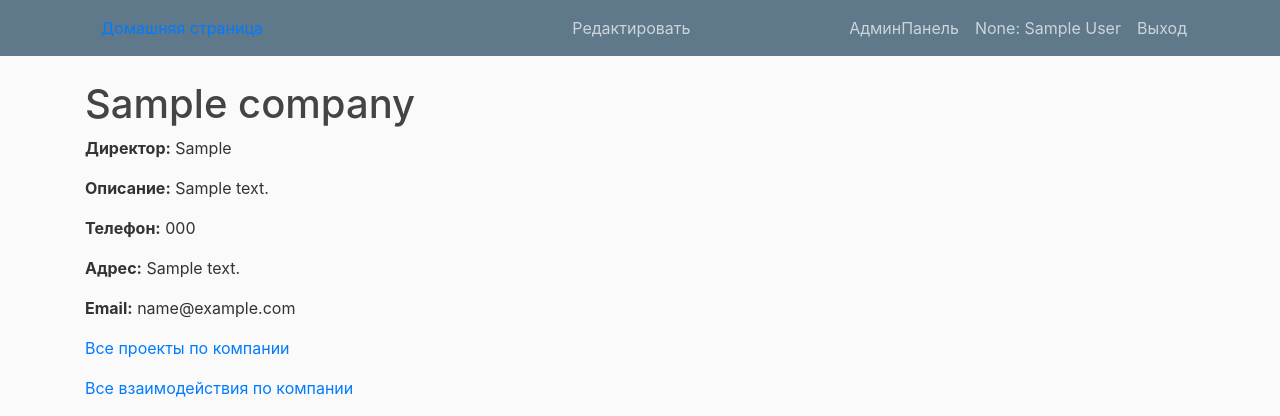
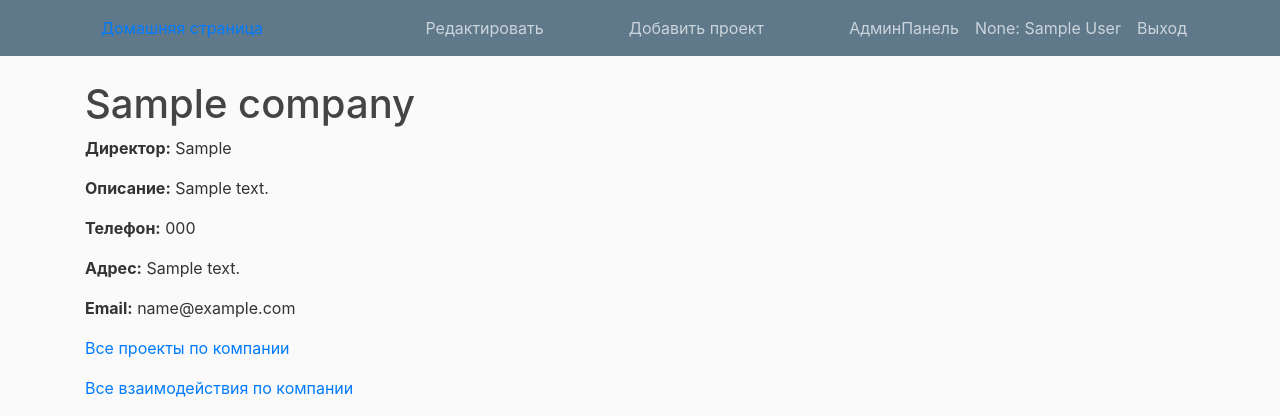
Before and after one commit to Kor-All/CRM, a Django app: page /crm/company/1 in a window 1280 px wide. Shown: the top 416 px of the page. Run offline with Django 3.2, Linux system fonts and the light colour scheme; a user stored in the database is signed in; tables that the repository leaves empty hold one stand-in row (values such as "Sample post"); some libraries are stand-ins or nearby versions.

Commit message:
Fix template

```diff
--- a/crm_app/templates/base_generic.html
+++ b/crm_app/templates/base_generic.html
@@ -27,6 +27,7 @@
             <div class="navbar-nav mr-auto">{% block sort %}{% endblock %}</div>
             <div class="navbar-nav mr-auto">{% block filter %}{% endblock %}</div>
             <div class="navbar-nav mr-auto">{% block button %}{% endblock %}</div>
+            <div class="navbar-nav mr-auto">{% block button2 %}{% endblock %}</div>
             <div class="navbar-nav">
               {% if user.is_authenticated %}
                 {% block password_change %}{% endblock %}
--- a/crm_app/templates/crm_app/company_detail.html
+++ b/crm_app/templates/crm_app/company_detail.html
@@ -1,6 +1,7 @@
 {% extends "base_generic.html" %}
 {% block title %}<title>{{ company.name }}</title>{% endblock %}
 {% block button %}<a class="nav-item nav-link" href="{% url 'company_update' company.pk %}">Редактировать</a>{% endblock %}
+{% block button2 %}<a class="nav-item nav-link" href="{% url 'project_create' %}">Добавить проект</a>{% endblock %}
 {% block content %}
   <h1>{{ company.name }}</h1>
   <p><strong>Директор:</strong> {{ company.director }}</a></p>
--- a/crm_app/templates/crm_app/project_detail.html
+++ b/crm_app/templates/crm_app/project_detail.html
@@ -1,6 +1,7 @@
 {% extends "base_generic.html" %}
 {% block title %}<title>{{ project.name }}</title>{% endblock %}
 {% block button %}<a class="nav-item nav-link" href="{% url 'project_update' project.pk %}">Редактировать</a>{% endblock %}
+{% block button2 %}<a class="nav-item nav-link" href="{% url 'message_create' %}">Добавить взаимодействие</a>{% endblock %}
 {% block content %}
   <h2>{{ project.name }}</h2>
   <p><strong>Компания:</strong> <a href="{{ project.company.get_absolute_url }}">{{ project.company }}</a></p>
```
